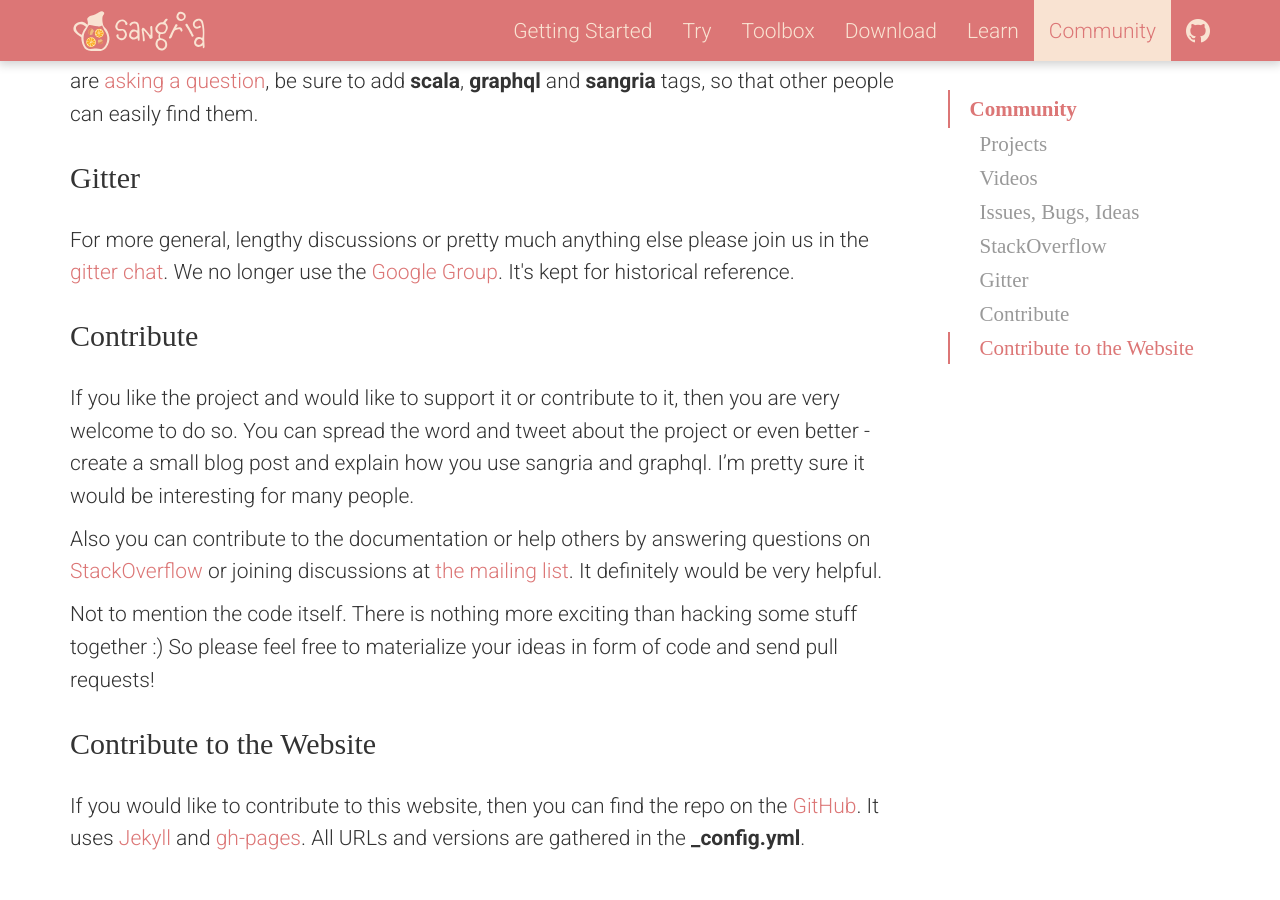
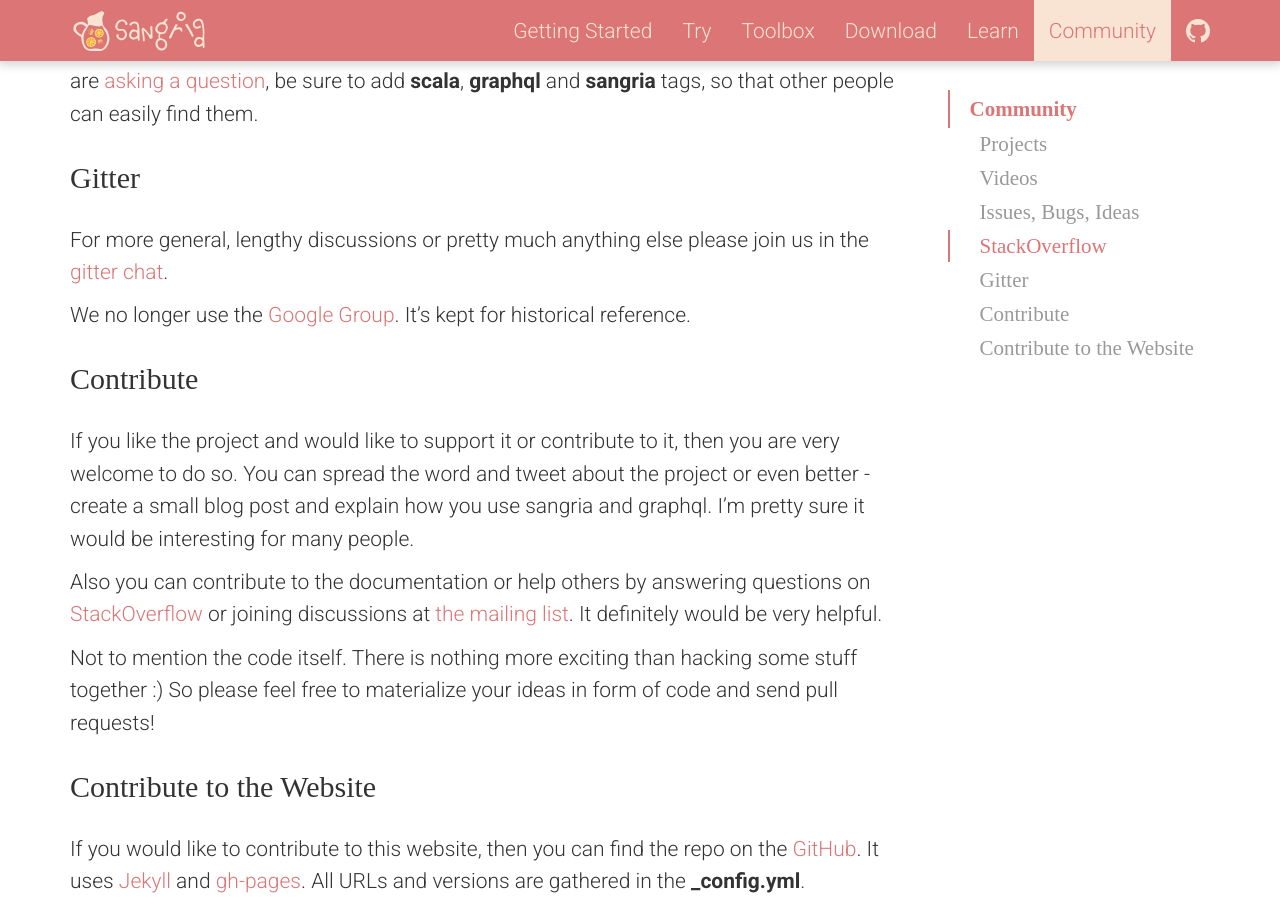
Before and after one commit to sangria-graphql/sangria-graphql.github.io, a Jekyll site: the page docs/community/index.html, which Jekyll copies as it is, in a window 1280 px wide and 900 px high, scrolled down 3726 px. Built offline with Jekyll 4.4.1, drawn with Linux system fonts in a browser that asks for light colours; before the commit the page ends 4603 px from its top, so only the background shows below that.

Commit message:
update docs

```diff
--- a/docs/community/index.html
+++ b/docs/community/index.html
@@ -177,14 +177,13 @@
 When you are <a href="http://stackoverflow.com/questions/ask?tags=scala,graphql,sangria">asking a question</a>,
 be sure to add <span class="class-name">scala</span>, <span class="class-name">graphql</span> and <span class="class-name">sangria</span> tags, so that other people can easily find them.</p>
 
-<h3 id="gitter--mailing-list">Gitter</h3>
+<h3 id="gitter">Gitter</h3>
 
 <p>For more general, lengthy discussions or pretty much anything else please join us in the
-<a href="https://gitter.im/sangria-graphql/sangria">gitter chat</a>.
+<a href="https://gitter.im/sangria-graphql/sangria">gitter chat</a>.</p>
 
-We no longer use the <a href="https://groups.google.com/forum/#!forum/sangria-graphql">Google Group</a>.
-It's kept for historical reference.
-</p>
+<p>We no longer use the <a href="https://groups.google.com/forum/#!forum/sangria-graphql">Google Group</a>.
+It’s kept for historical reference.</p>
 
 <h3 id="contribute">Contribute</h3>
 
```
Also changed, not shown: docs/README.md (+11 -0 lines).
